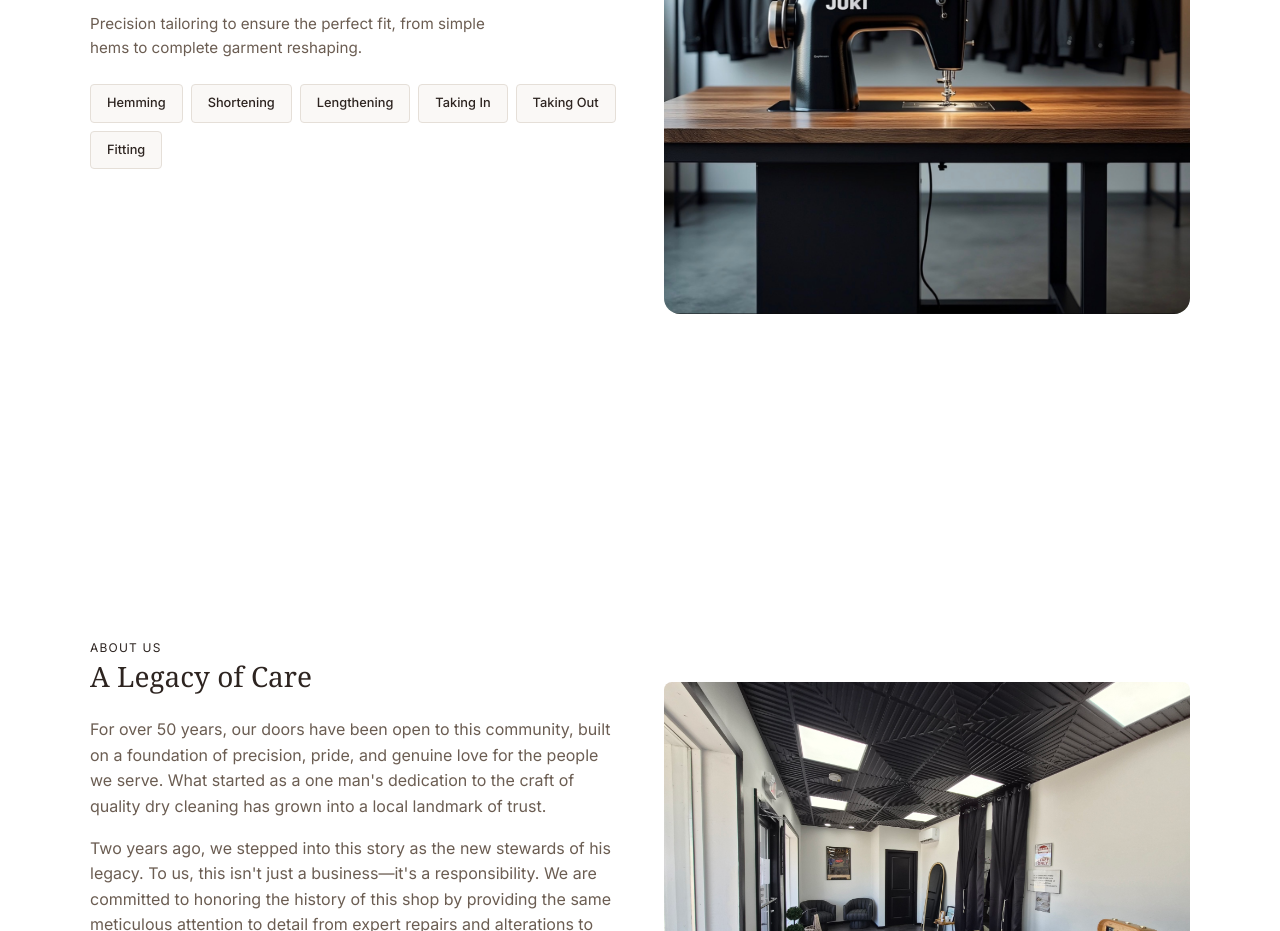
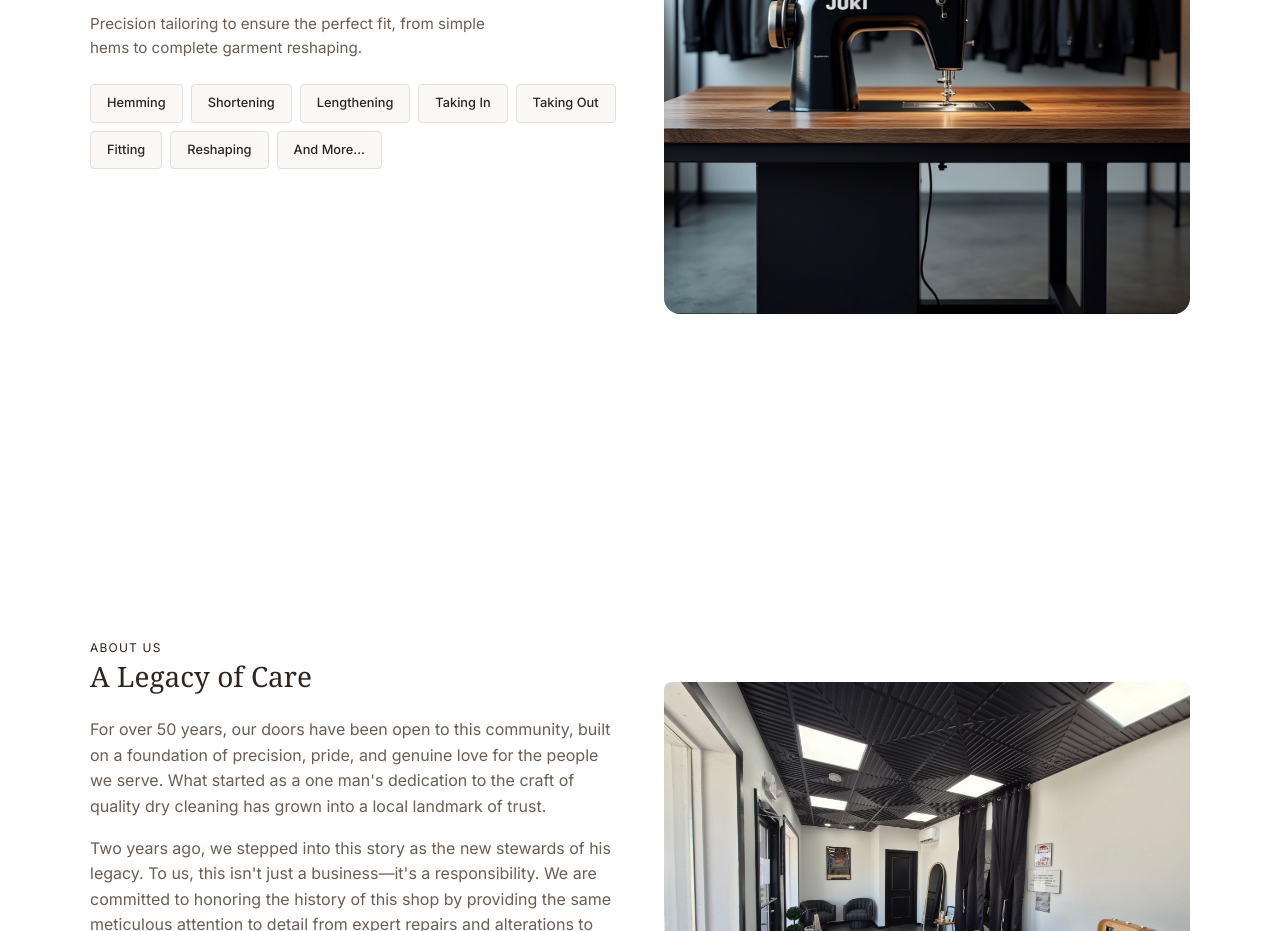
Before and after one commit to notEmmi/kandb, a React (Vite) app: page / in a window 1280 px wide. Shown: the part 2980-3911 px from the top of the page. Built offline with nearby package versions, Linux system fonts and the light colour scheme.

Commit message:
fix: add reshaping and additional service items to offerings

```diff
--- a/src/App.jsx
+++ b/src/App.jsx
@@ -257,6 +257,8 @@ function App() {
                 <span className="service-item">Taking In</span>
                 <span className="service-item">Taking Out</span>
                 <span className="service-item">Fitting</span>
+                <span className="service-item">Reshaping</span>
+                <span className="service-item">And More...</span>
               </div>
             </div>
           </div>
```
